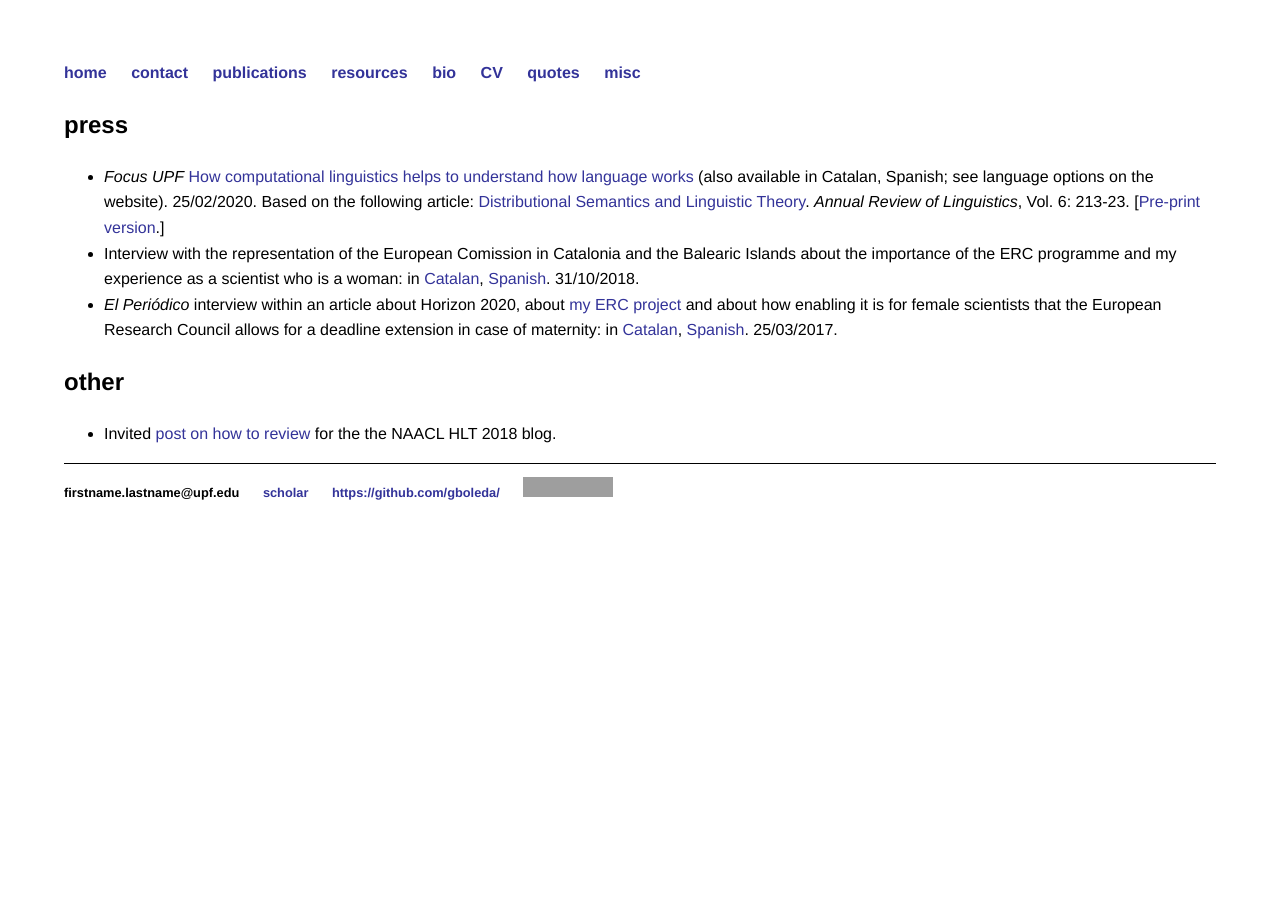
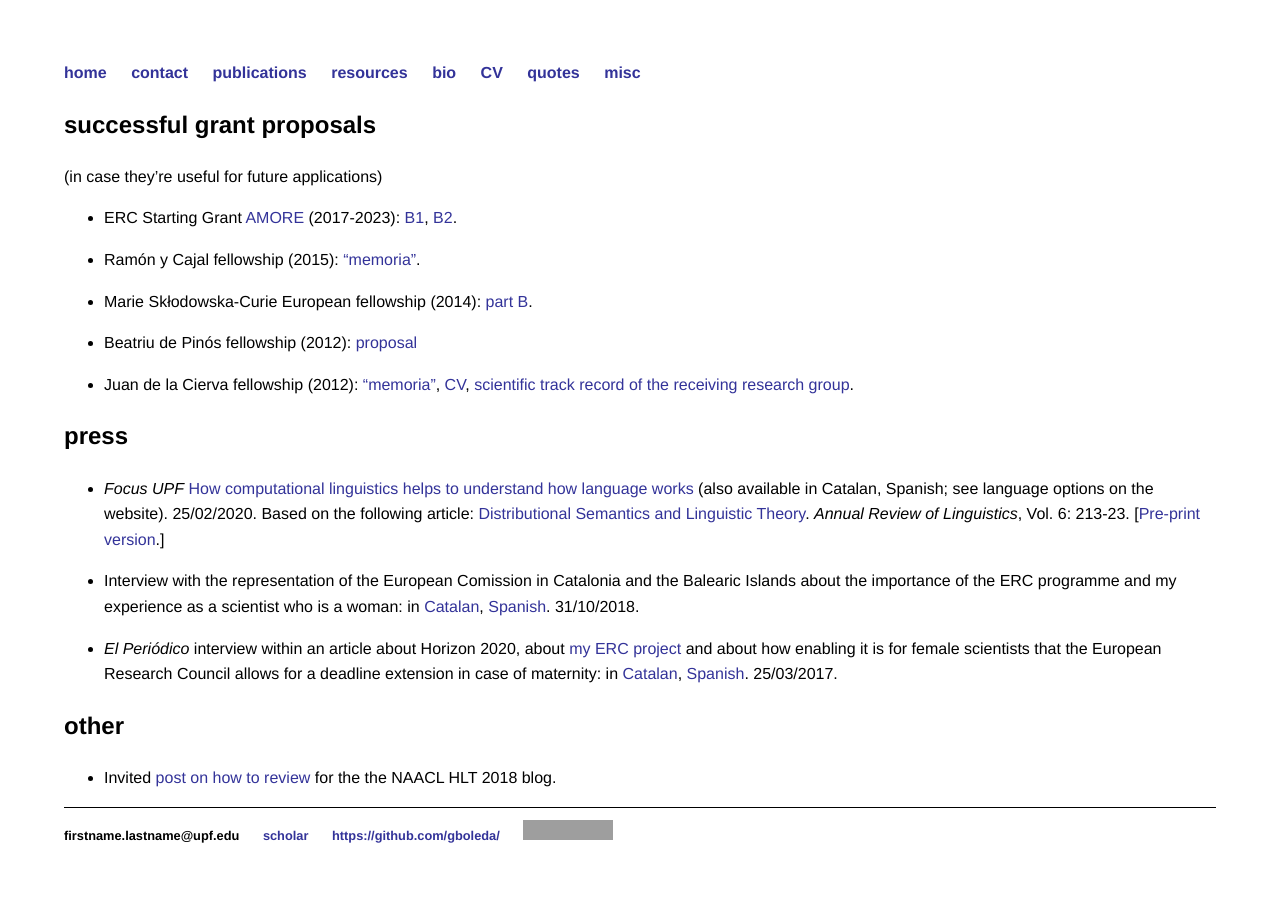
Before and after one commit to gboleda/gboleda.github.io, a Jekyll site: the page built from misc.md, in a window 1280 px wide. Built offline with Jekyll 4.4.1, drawn with Linux system fonts in a browser that asks for light colours; grey boxes are pictures that could not be loaded.

Commit message:
proposals

```diff
--- a/misc.md
+++ b/misc.md
@@ -3,10 +3,26 @@ layout: default
 title: Gemma Boleda -- miscellaneous
 ---
 
+## successful grant proposals
+
+(in case they're useful for future applications)
+
+- ERC Starting Grant [AMORE](https://www.upf.edu/web/amore) (2017-2023): [B1](proposals/B1-AMORE-ERC_StG_2016-def.pdf), [B2](proposals/B2-AMORE-ERC_StG_2016-def.pdf).
+
+- Ramón y Cajal fellowship (2015): ["memoria"](proposals/2015_memoria_lineas_invest_investigadores_ryc_MINECO-gboleda-sub.pdf).
+
+- Marie Skłodowska-Curie European fellowship (2014): [part B](proposals/gboleda-1.MSCA-IF-EF-ST-Part-B-final.pdf).
+
+- Beatriu de Pinós fellowship (2012): [proposal](proposals/annex__bp_2010_mod_a_(ii)GBT_v3.pdf)
+
+- Juan de la Cierva fellowship (2012): ["memoria"](proposals/memoria-jdc07-gbt-english.pdf), [CV](proposals/cv-jd-c07-gbt.pdf), [scientific track record of the receiving research group](proposals/historial-jdc07-gbt-english.pdf).
+
 ## press
 
 - _Focus UPF_  [How computational linguistics helps to understand how language works](https://www.upf.edu/web/focus/inici/-/asset_publisher/HmdVwKrOeKpM/content/id/232783382/maximized) (also available in Catalan, Spanish; see language options on the website). 25/02/2020. Based on the following article: [Distributional Semantics and Linguistic Theory](http://www.annualreviews.org/eprint/49J5VEMAMTAXAHVCUVDF/full/10.1146/annurev-linguistics-011619-030303). _Annual Review of Linguistics_, Vol. 6: 213-23. [[Pre-print version](https://arxiv.org/pdf/1905.01896.pdf).]
+
 - Interview with the representation of the European Comission in Catalonia and the Balearic Islands about the importance of the ERC programme and my experience as a scientist who is a woman: in [Catalan](https://ec.europa.eu/spain/barcelona/news/els-programes-de-la-ue-han-representat-un-salt-qualitatiu-en-la-recerca-que-es-pot-fer-europa_ca), [Spanish](https://ec.europa.eu/spain/barcelona/news/els-programes-de-la-ue-han-representat-un-salt-qualitatiu-en-la-recerca-que-es-pot-fer-europa_es). 31/10/2018.
+
 - _El Periódico_ interview within an article about Horizon 2020, about [my ERC project](https://www.upf.edu/web/amore) and about how enabling it is for female scientists that the European Research Council allows for a deadline extension in case of maternity: in [Catalan](https://www.elperiodico.cat/ca/ciencia/20170325/tres-investigadors-que-treballen-projectes-innovadors-financats-ue-expliquen-les-seves-experiencies-5923169), [Spanish](https://www.elperiodico.com/es/ciencia/20170325/tres-investigadores-que-trabajan-proyectos-innovadores-financiados-ue-explican-sus-experiencias-5923169). 25/03/2017.
 
 ## other
```
Also changed, not shown: 8 other files.
